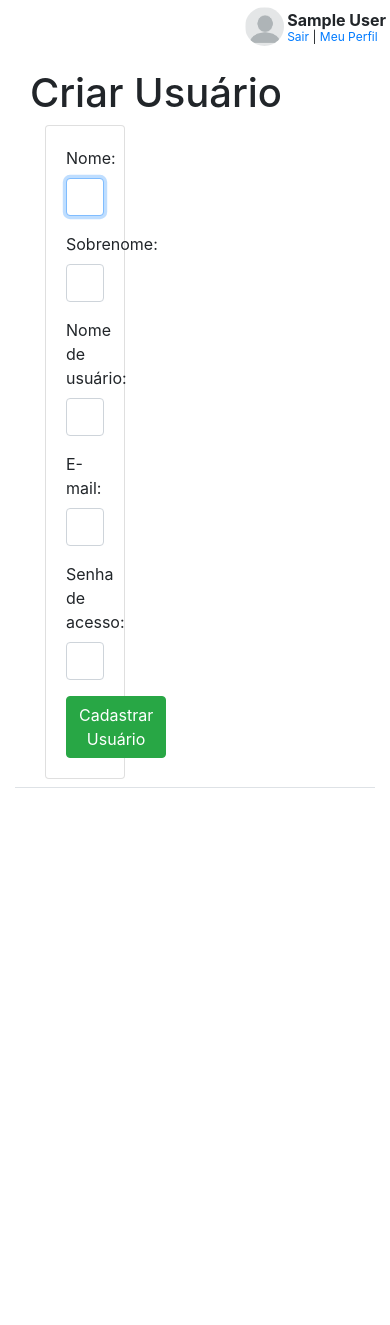
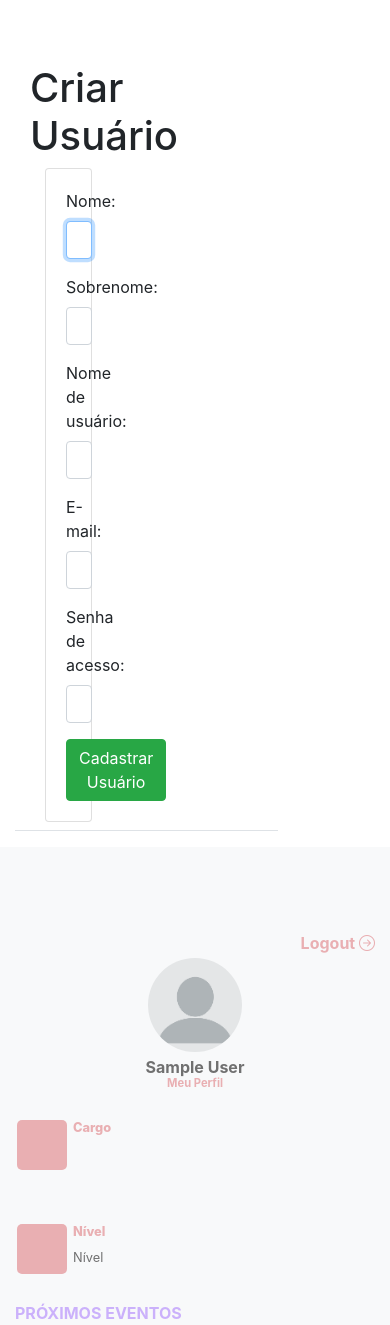
Before and after one commit to thiagofarias0907/andare, a Django app: page /accounts/add_user/ in a window 390 px wide. Before the commit the page ends 788 px from the top, so only its background shows below. Run offline with Django 3.2, Linux system fonts and the light colour scheme; the visitor is signed in with stand-in values (Sample User, id 1); some libraries are stand-ins or nearby versions.

Commit message:
Add: Right bar

```diff
--- a/static/css/base.css
+++ b/static/css/base.css
@@ -1,3 +1,5 @@
+@import url("https://cdn.jsdelivr.net/npm/bootstrap-icons@1.5.0/font/bootstrap-icons.css");
+
 .profile-container {
     border:0;
     border:solid;
@@ -5,8 +7,8 @@
     border-radius: 50%;
     overflow:hidden;
     padding: 0px;
-    width: 45px;
-    height: 45px;
+    width: 100px;
+    height: 100px;
     position: relative
 }
 .profile-container-lg {
@@ -16,8 +18,8 @@
     border-radius: 25%;
     overflow:hidden;
     padding: 0px;
-    width: 100px;
-    height: 100px;
+    width: 160px;
+    height: 160px;
     position: relative
 }
 .profile-container img {
@@ -88,3 +90,84 @@
     padding: 10px;
     width:100%;
 }
+
+a {
+   color: #E9AFB2;
+   font-weight: 700;
+}
+a:hover {
+   color: #E9AFB2;
+   font-weight: 900;
+}
+
+.rounded-square {
+   height: 50px;
+   width: 50px;
+   border-radius: 10%;
+   text-align: center;
+   background-color: #E9AFB2;
+   margin: 2px;
+   color: #f8f9fa;
+   font-weight: 900;
+}
+
+.rounded-square.secondary {
+   background-color: #CBB1FB;
+}
+
+.rounded-square.highlight {
+   background-color:#8F85FF;
+}
+.rounded-square.dark {
+   background-color:#707070;
+}
+
+.right-bar{
+   color: #707070;
+}
+
+.right-bar .title{
+   color: #E9AFB2;
+   font-weight: 700;
+   font-size: 1em;
+   text-transform: uppercase;
+}
+
+.right-bar label {
+    font-weight: 800;
+    font-size: 1em;
+    text-transform: capitalize;
+    color: #E9AFB2;
+    margin: 0;
+    line-height: 1;
+}
+
+.right-bar .career{
+   margin-top: 3vh;
+   margin-bottom: 3vh;
+   font-size: 0.8em;
+   line-height: 0.9;
+}
+.career label {
+    font-weight: 800;
+    font-size: 1em;
+    text-transform: capitalize;
+    color: #E9AFB2;
+    margin: 0;
+    line-height: 1;
+}
+.right-bar .events{
+    color: #CBB1FB;
+}
+.events .title{
+    text-transform: uppercase;
+    color: #CBB1FB;
+}
+.events label {
+
+    color: #CBB1FB;
+}
+
+.events .rounded-square  {
+    background-color:#CBB1FB;
+ }
--- a/static/css/pdi.css
+++ b/static/css/pdi.css
@@ -1,4 +1,3 @@
-@import url("https://cdn.jsdelivr.net/npm/bootstrap-icons@1.5.0/font/bootstrap-icons.css");
 .occupation {
     background-color: #7D85DE;
     width: 10vw;
--- a/templates/base.html
+++ b/templates/base.html
@@ -25,7 +25,7 @@
         {% block body %}
         <div class="container-fluid vh-100 d-flex flex-column" >
           <div class="row flex-grow-1">
-                <nav id="sidebarMenu" class="col-md-3 col-lg-2 d-md-block navbar-light bg-light sidebar collapse">
+            <nav id="sidebarMenu" class="col-md-3 col-lg-auto d-md-block navbar-light bg-light sidebar collapse">
               <div class="container-fluid justify-content-md-center">
                   <a class="navbar-brand" href="/">
                       <img src="{% static '/img/logo.png' %}" alt="Andare" width="100%" height="100%">
@@ -80,34 +80,7 @@
               </div>
               {%endblock navlink%}
             </nav>
-                <main class=" col-sm-6 col-md-9 ms-sm-auto col-lg-10 px-md-4 position-relative">
-                    <div class="container col-sm-6 col-md-9 ms-sm-auto col-lg-12 p-1">
-                      <div class="row justify-content-end align-items-center" >
-                          {% if user.is_authenticated %}
-                            <div class="profile-container">
-                                {% if user.user_profile.picture %}
-                                    <a href="{% url 'accounts:change_profile' %} ">
-                                        <img src="{{ user.user_profile.picture.url }}" alt="profile_pic">
-                                    </a>
-                                {% else %}
-                                    <a href="{% url 'accounts:update_profile' user.username %} ">
-                                        <img src="{% static '/img/profile_default.png' %}" alt="profile_pic">
-                                    </a>
-                                {% endif %}
-                                </a>
-                            </div>
-                            <div  class="align-items-center">
-                                <div >
-                                    <strong>{{ user.get_full_name|default:user.username }}</strong>
-                                </div>
-                                <div style="font-size:9pt; margin-top:-4px;">
-                                    <a href="{% url 'accounts:user_logout' %}">Sair</a>
-                                     | <a href="{% url 'accounts:profile' user.username %}">Meu Perfil</a>
-                                </div>
-                            </div>
-                          {% endif %}
-                        </div>
-                      </div>
+            <main class=" col-9 px-md-4 mt-5 position-relative">
               {% block main %}
               <div class="d-flex justify-content-between flex-wrap flex-md-nowrap align-items-center pt-3 pb-2 mb-3 border-bottom">
                   <div class="col-md-8">
@@ -191,13 +164,99 @@
               </div>
               {% endblock main %}
             </main>
+            <div class="col  bg-light right-bar" style="padding-top:10vh">
+              <div class="row justify-content-center align-items-center">
+                {% if user.is_authenticated %}
+                  <div class='row col-12 justify-content-end'>
+                    <a href="{% url 'accounts:user_logout' %}" class="hyperlink">Logout  <i class="bi bi-arrow-right-circle"></i></a>
+                  </div>
+                  <div class="profile-container">
+                      {% if user.user_profile.picture %}
+                          <a href="{% url 'accounts:change_profile' %} ">
+                              <img src="{{ user.user_profile.picture.url }}" alt="profile_pic">
+                          </a>
+                      {% else %}
+                          <a href="{% url 'accounts:update_profile' user.username %} ">
+                              <img src="{% static '/img/profile_default.png' %}" alt="profile_pic">
+                          </a>
+                      {% endif %}
+                      </a>
+                  </div>
+                  <div class="row row-flex col-12 justify-content-center align-items-center" style="text-align:center">
+                      <div class="col-12" >
+                          <strong>{{ user.get_full_name|default:user.username }}</strong>
+                      </div>
+                      <div style="font-size:0.7em; margin-top:-4px;">
+                          <a href="{% url 'accounts:profile' user.username %}" class="hyperlink">Meu Perfil</a>
                       </div>
                   </div>
-
+                  <div class="row row-flex col-12 align-items-between career">
+                    <div class="rounded-square row align-items-center justify-content-center">
+                        {{user.user_profile.occupation.level}}
+                    </div>
+                    <div class="col-9 row row-flex justify-content-start">
+                      <div class="col-12 mt-1 ml-1 p-0">
+                        <label>cargo</label>
+                      </div>
+                      <div class="ml-1">
+                        {{user.user_profile.occupation.name}}
+                      </div>
+                    </div>
+                  </div>
+                  <div class="row row-flex col-12 align-items-between career">
+                    <div class="rounded-square row align-items-center justify-content-center">
+                        {{user.user_profile.occupation.tier}}
+                    </div>
+                    <div class="col-9 row row-flex justify-content-start">
+                      <div class="col-12 mt-1 ml-1 p-0">
+                        <label>nível</label>
+                      </div>
+                      <div class="ml-1">
+                        Nível {{user.user_profile.occupation.tier}}
+                      </div>
+                    </div>
+                  </div>
+                  <div class="events col-12 ">
+                    <div class="title">
+                      próximos eventos
+                    </div>
+                    {% for meeting in one_on_ones %}
+                      <div class="row row-flex col-12 align-items-between">
+                        <div class="rounded-square row align-items-center justify-content-center">
+                            {{meeting.next_meeting_date}}
+                        </div>
+                        <div class="col-9 row row-flex justify-content-start">
+                          <div class="col-12 mt-1 ml-1 p-0">
+                            <label>1:1</label>
+                          </div>
+                          <div class="ml-1">
+                            {{meeting.follower.user.first_name}}
+                          </div>
+                        </div>
+                      </div>
+                    {%endfor%}
+                    {% for meeting in pdi_meetings %}
+                    <div class="row row-flex col-12 align-items-between career">
+                      <div class="rounded-square row align-items-center justify-content-center">
+                          {{meeting.date_time}}
+                      </div>
+                      <div class="col-9 row row-flex justify-content-start">
+                        <div class="col-12 mt-1 ml-1 p-0">
+                          <label>Pdi</label>
+                        </div>
+                        <div class="ml-1">
+                            {{meeting.follower.user.first_name}}
+                        </div>
+                      </div>
+                    </div>
+                    {%endfor%}
+                  </div>
+                {% endif %}
+              </div>
+            </div>
+          </div>
+        </div>
         {% endblock body %}
-
-
-
 
         {% block footer %}
             <script>
```
Also changed, not shown: core/views.py (+18 -1 lines), templates/core/one_on_one.html (+30 -17 lines), templates/core/pdi_meeting.html (+9 -8 lines). Lines whose indentation alone changed are shown as unchanged.
